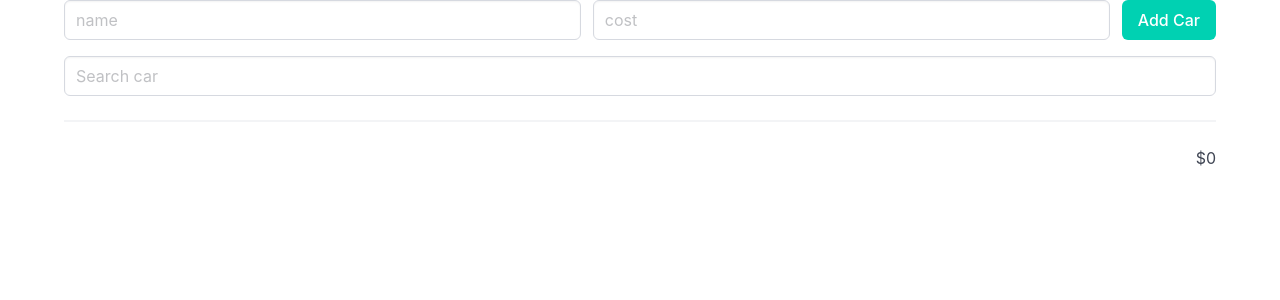
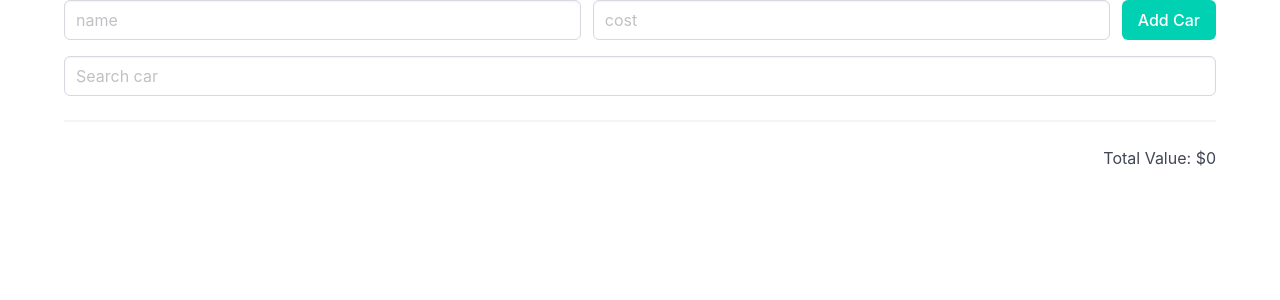
Before and after one commit to jerrychiu0863/redux-tookit-learning, a React (Vite) app: page / in a window 1280 px wide. Shown: the top 300 px of the page. Built offline with nearby package versions, Linux system fonts and the light colour scheme.

Commit message:
improve peformance by memorizing car lists

```diff
--- a/src/components/CarList.tsx
+++ b/src/components/CarList.tsx
@@ -1,11 +1,23 @@
 import { useAppSelector, useAppDispatch } from "../hooks";
 import { removeCar } from "../store";
 import type { Car } from "../store/slices/carsSlice";
+import type { RootState } from "../store";
+import { createSelector } from "@reduxjs/toolkit";
 
 export default function CarList() {
-  const cars = useAppSelector(({ cars: { searchTerm, data } }) => {
-    return data.filter(car => car.name.toLowerCase().includes(searchTerm.toLowerCase()));
-  });
+
+  // Memorized
+  const memorizedCars = createSelector([(state: RootState) => state.cars.data, (state: RootState) => state.cars.searchTerm], (cars, searchTerm) => {
+    return cars.filter((car) => car.name.toLowerCase().includes(searchTerm.toLowerCase()))
+  })
+  const cars = useAppSelector(memorizedCars);
+
+  // The following causes unnecessary rerenders when form value changes
+  //CarList.tsx:13 Selector unknown returned a different result when called with the same parameters. This can lead to unnecessary rerenders.
+  // const cars: Car[] = useAppSelector(({ cars: { data, searchTerm } }) => {
+  //   return data.filter(car => car.name.toLowerCase().includes(searchTerm.toLowerCase()))
+  // });
+
   const dispatch = useAppDispatch()
 
   const handleCarRemove = (car: Car) => {
@@ -15,7 +27,7 @@ export default function CarList() {
   const renderCarList = () => {
     // const filteredData = searchTerm ? data.filter(car => car.name.toLowerCase().includes(searchTerm.toLocaleLowerCase())) : data
 
-    return cars.map(car =>
+    return cars.map((car) =>
     (
       <li key={car.id} className="mb-3">
         <div className="box">
--- a/src/components/CarValue.tsx
+++ b/src/components/CarValue.tsx
@@ -1,21 +1,22 @@
 import { useAppSelector } from "../hooks";
 
 export default function CarValue() {
-  const { data, searchTerm } = useAppSelector(state => state.cars);
+  const totalCost = useAppSelector(({ cars: { data, searchTerm } }) =>
+    data.filter(car => car.name.toLowerCase().includes(searchTerm.toLowerCase())).reduce((total, car) => total + car.cost, 0)
+  );
+  // const calculateTotal = () => {
+  //   // Assuming `data` is an array of car objects with a `value` property
+  //   if (!data || !Array.isArray(data)) {
+  //     return 0;
+  //   }
+  //   const filteredData = searchTerm ? data.filter(car => car.name.toLowerCase().includes(searchTerm.toLowerCase())) : data
+  //   const values = filteredData.map(d => d.cost);
+  //   // Provide initial value for the empty array
+  //   return values.reduce((total, value) => total + value, 0);
 
-  const calculateTotal = () => {
-    // Assuming `data` is an array of car objects with a `value` property
-    if (!data || !Array.isArray(data)) {
-      return 0;
-    }
-    const filteredData = searchTerm ? data.filter(car => car.name.toLowerCase().includes(searchTerm.toLowerCase())) : data
-    const values = filteredData.map(d => d.cost);
-    // Provide initial value for the empty array
-    return values.reduce((total, value) => total + value, 0);
-
-  }
+  // }
 
   return (
-    <div className="has-text-right">${calculateTotal()}</div>
+    <div className="has-text-right">Total Value: ${totalCost}</div>
   )
 }
```
